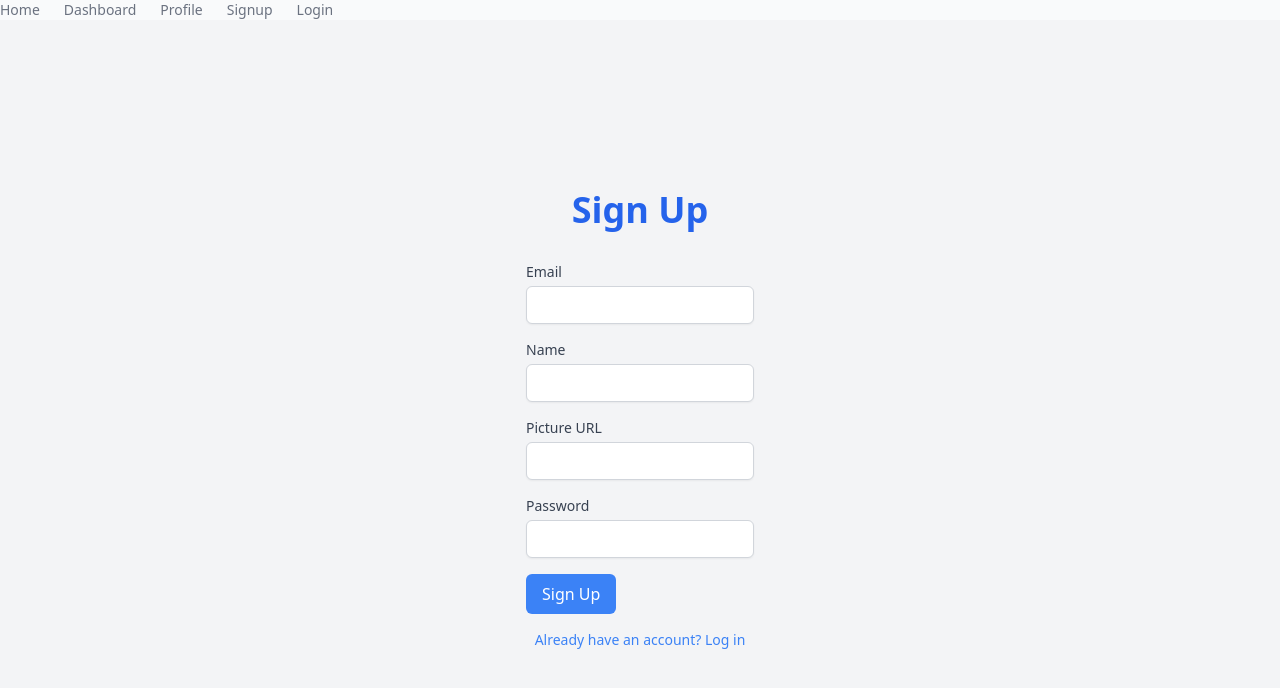
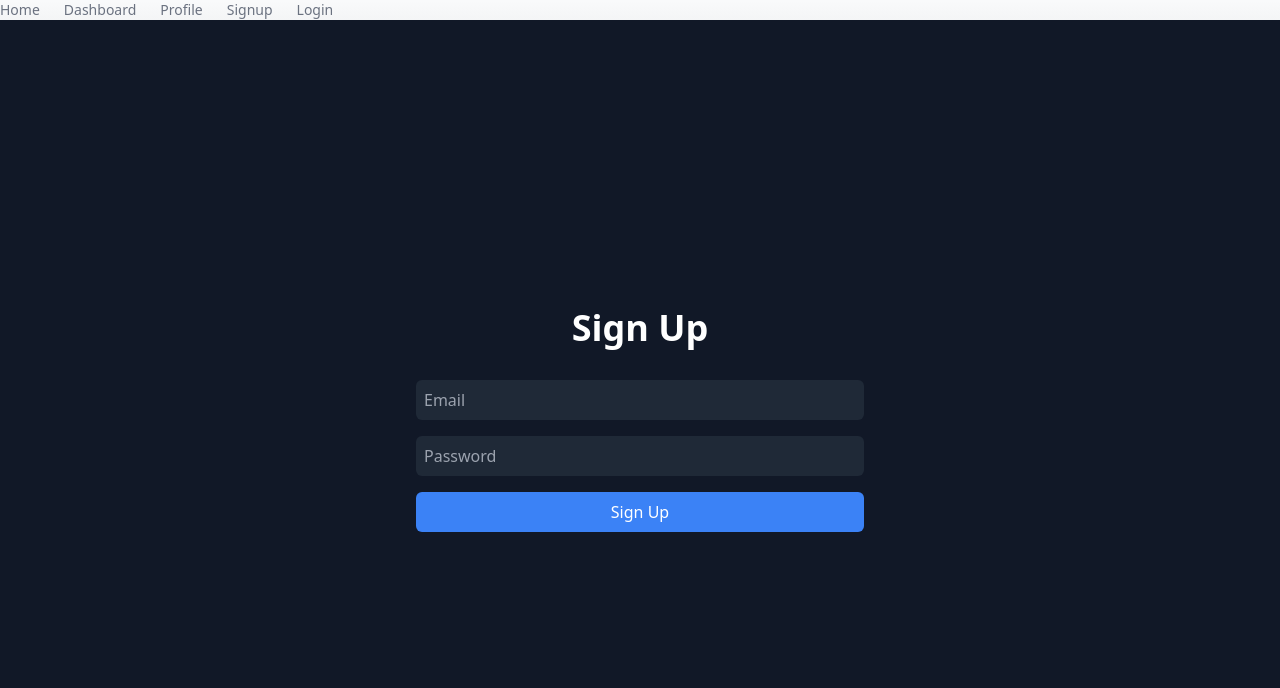
Before and after one commit to abamakbar07/ngondang-next, a Next.js app: page /signup in a window 1280 px wide. Shown: the top 688 px of the page. Built offline with nearby package versions, Linux system fonts and the light colour scheme; sample sign-in values are in the browser's storage.

Commit message:
prepare for auth

```diff
--- a/app/globals.css
+++ b/app/globals.css
@@ -1,18 +1,18 @@
 @tailwind base;
 @tailwind components;
 @tailwind utilities;
-/*
+
 :root {
-  --foreground-rgb: 0, 0, 0;
-  --background-start-rgb: 214, 219, 220;
-  --background-end-rgb: 255, 255, 255;
+  --foreground-rgb: 255, 255, 255;
+  --background-start-rgb: 30, 30, 30;
+  --background-end-rgb: 40, 40, 40;
 }
 
 @media (prefers-color-scheme: dark) {
   :root {
     --foreground-rgb: 255, 255, 255;
-    --background-start-rgb: 0, 0, 0;
-    --background-end-rgb: 0, 0, 0;
+    --background-start-rgb: 30, 30, 30;
+    --background-end-rgb: 40, 40, 40;
   }
 }
 
@@ -30,4 +30,4 @@ body {
   .text-balance {
     text-wrap: balance;
   }
-} */
+}
--- a/app/login/page.tsx
+++ b/app/login/page.tsx
@@ -1,65 +1,57 @@
 'use client'
 
 import { useState } from 'react';
-import { useRouter } from 'next/navigation';
-import { login } from '../../lib/auth';
+import Modal from '../../components/Modal';
 
 export default function LoginPage() {
   const [email, setEmail] = useState('');
   const [password, setPassword] = useState('');
   const [error, setError] = useState('');
-  const router = useRouter();
+  const [isModalOpen, setIsModalOpen] = useState(false);
 
-  const handleSubmit = async (e: React.FormEvent) => {
+  const handleLogin = async (e: React.FormEvent) => {
     e.preventDefault();
     try {
-      await login(email, password);
-      router.push('/dashboard');
-    } catch (err: any) {
-      setError(err.message);
+      // Simulate API call
+      await new Promise((resolve) => setTimeout(resolve, 1000));
+      // Redirect to dashboard on success
+      window.location.href = '/dashboard';
+    } catch (error) {
+      setError('An error occurred during login.');
+      setIsModalOpen(true);
     }
   };
 
   return (
-    <div className="flex flex-col items-center justify-center min-h-screen py-2 bg-gray-100">
-      <h1 className="text-4xl font-bold text-center text-blue-600">Log In</h1>
-      <form onSubmit={handleSubmit} className="mt-8 space-y-4">
-        <div>
-          <label htmlFor="email" className="block text-sm font-medium text-gray-700">Email</label>
+    <div className="flex flex-col items-center justify-center min-h-screen py-2 bg-gray-900 text-white">
+      <h1 className="text-4xl font-bold text-center">Login</h1>
+      <form onSubmit={handleLogin} className="mt-8 flex flex-col w-full max-w-md">
         <input
           type="email"
-            id="email"
+          placeholder="Email"
           value={email}
           onChange={(e) => setEmail(e.target.value)}
-            className="mt-1 block w-full px-3 py-2 border border-gray-300 rounded-md shadow-sm focus:outline-none focus:ring-blue-500 focus:border-blue-500 sm:text-sm"
-            required
+          className="p-2 mb-4 rounded-md bg-gray-800 text-white"
         />
-        </div>
-        <div>
-          <label htmlFor="password" className="block text-sm font-medium text-gray-700">Password</label>
         <input
           type="password"
-            id="password"
+          placeholder="Password"
           value={password}
           onChange={(e) => setPassword(e.target.value)}
-            className="mt-1 block w-full px-3 py-2 border border-gray-300 rounded-md shadow-sm focus:outline-none focus:ring-blue-500 focus:border-blue-500 sm:text-sm"
-            required
+          className="p-2 mb-4 rounded-md bg-gray-800 text-white"
         />
-        </div>
-        {error && <p className="text-red-500 text-sm">{error}</p>}
         <button
           type="submit"
-          className="px-4 py-2 bg-blue-500 text-white rounded-md hover:bg-blue-600 transition-colors"
+          className="p-2 bg-blue-500 text-white rounded-md hover:bg-blue-600 transition-colors"
         >
-          Log In
+          Login
         </button>
       </form>
-      <a
-        href="/signup"
-        className="mt-4 text-sm text-blue-500 hover:underline"
-      >
-        {`Don't have an account? Sign up`}
-      </a>
+      <Modal
+        isOpen={isModalOpen}
+        onClose={() => setIsModalOpen(false)}
+        message={error}
+      />
     </div>
   );
 }
--- a/app/page.tsx
+++ b/app/page.tsx
@@ -1,16 +1,15 @@
+import Link from 'next/link';
+
 export default function Page() {
   return (
-    <div className="flex flex-col items-center justify-center min-h-screen py-2 bg-gray-100">
-      <h1 className="text-4xl font-bold text-center text-blue-600">Welcome to the Home Page</h1>
-      <p className="mt-4 text-lg text-center text-gray-600">
+    <div className="flex flex-col items-center justify-center min-h-screen py-2 bg-gray-900 text-white">
+      <h1 className="text-4xl font-bold text-center text-blue-300">Welcome to the Home Page</h1>
+      <p className="mt-4 text-lg text-center text-gray-400">
         This is a simple home page created with Next.js, TypeScript, and Tailwind CSS.
       </p>
-      <a
-        href="/dashboard"
-        className="mt-8 px-4 py-2 bg-blue-500 text-white rounded-md hover:bg-blue-600 transition-colors"
-      >
+      <Link href="/dashboard" className="mt-8 px-4 py-2 bg-blue-600 text-white rounded-md hover:bg-blue-700 transition-colors">
         Go to Dashboard
-      </a>
+      </Link>
     </div>
   )
 }
--- a/app/profile/page.tsx
+++ b/app/profile/page.tsx
@@ -17,7 +17,7 @@ const ProfilePage = () => {
           setUser(data.user);
         } else {
           const data = await response.json();
-          setError(data.error || 'Failed to fetch user profile');
+          console.log(data.error || 'Failed to fetch user profile');
           router.push('/auth/login');
         }
       } catch (err) {
--- a/app/signup/page.tsx
+++ b/app/signup/page.tsx
@@ -1,110 +1,57 @@
 'use client'
 
 import { useState } from 'react';
-import { useRouter } from 'next/navigation';
-import { signup } from '../../lib/auth';
+import Modal from '../../components/Modal';
 
 export default function SignupPage() {
   const [email, setEmail] = useState('');
-  const [name, setName] = useState('');
-  const [picture, setPicture] = useState('');
   const [password, setPassword] = useState('');
   const [error, setError] = useState('');
-  const router = useRouter();
+  const [isModalOpen, setIsModalOpen] = useState(false);
 
-  const validateEmail = (email: string): boolean => {
-    const emailRegex = /^[^\s@]+@[^\s@]+\.[^\s@]+$/;
-    return emailRegex.test(email);
-  };
-
-  const validatePassword = (password: string): boolean => {
-    return password.length >= 6; // Assuming a minimum password length of 6 characters
-  };
-
-  const handleSubmit = async (e: React.FormEvent) => {
+  const handleSignup = async (e: React.FormEvent) => {
     e.preventDefault();
-    setError('');
-
-    if (!validateEmail(email)) {
-      setError('Invalid email address');
-      return;
-    }
-
-    if (!validatePassword(password)) {
-      setError('Password must be at least 6 characters long');
-      return;
-    }
-
     try {
-      await signup(email, name, picture, password);
-      router.push('/login');
-    } catch (err: any) {
-      setError(err.message);
+      // Simulate API call
+      await new Promise((resolve) => setTimeout(resolve, 1000));
+      // Redirect to login on success
+      window.location.href = '/login';
+    } catch (error) {
+      setError('An error occurred during signup.');
+      setIsModalOpen(true);
     }
   };
 
   return (
-    <div className="flex flex-col items-center justify-center min-h-screen py-2 bg-gray-100">
-      <h1 className="text-4xl font-bold text-center text-blue-600">Sign Up</h1>
-      <form onSubmit={handleSubmit} className="mt-8 space-y-4">
-        <div>
-          <label htmlFor="email" className="block text-sm font-medium text-gray-700 custom-cursor-default-hover">Email</label>
+    <div className="flex flex-col items-center justify-center min-h-screen py-2 bg-gray-900 text-white">
+      <h1 className="text-4xl font-bold text-center">Sign Up</h1>
+      <form onSubmit={handleSignup} className="mt-8 flex flex-col w-full max-w-md">
         <input
           type="email"
-            id="email"
+          placeholder="Email"
           value={email}
           onChange={(e) => setEmail(e.target.value)}
-            className="mt-1 block w-full px-3 py-2 border border-gray-300 rounded-md shadow-sm focus:outline-none focus:ring-blue-500 focus:border-blue-500 sm:text-sm"
-            required
+          className="p-2 mb-4 rounded-md bg-gray-800 text-white"
         />
-        </div>
-        <div>
-          <label htmlFor="name" className="block text-sm font-medium text-gray-700 custom-cursor-default-hover">Name</label>
-          <input
-            type="text"
-            id="name"
-            value={name}
-            onChange={(e) => setName(e.target.value)}
-            className="mt-1 block w-full px-3 py-2 border border-gray-300 rounded-md shadow-sm focus:outline-none focus:ring-blue-500 focus:border-blue-500 sm:text-sm"
-            required
-          />
-        </div>
-        <div>
-          <label htmlFor="picture" className="block text-sm font-medium text-gray-700 custom-cursor-default-hover">Picture URL</label>
-          <input
-            type="text" // change into url later
-            id="picture"
-            value={picture}
-            onChange={(e) => setPicture(e.target.value)}
-            className="mt-1 block w-full px-3 py-2 border border-gray-300 rounded-md shadow-sm focus:outline-none focus:ring-blue-500 focus:border-blue-500 sm:text-sm"
-            required
-          />
-        </div>
-        <div>
-          <label htmlFor="password" className="block text-sm font-medium text-gray-700 custom-cursor-default-hover">Password</label>
         <input
           type="password"
-            id="password"
+          placeholder="Password"
           value={password}
           onChange={(e) => setPassword(e.target.value)}
-            className="mt-1 block w-full px-3 py-2 border border-gray-300 rounded-md shadow-sm focus:outline-none focus:ring-blue-500 focus:border-blue-500 sm:text-sm"
-            required
+          className="p-2 mb-4 rounded-md bg-gray-800 text-white"
         />
-        </div>
-        {error && <p className="text-red-500 text-sm">{error}</p>}
         <button
           type="submit"
-          className="px-4 py-2 bg-blue-500 text-white rounded-md hover:bg-blue-600 transition-colors"
+          className="p-2 bg-blue-500 text-white rounded-md hover:bg-blue-600 transition-colors"
         >
           Sign Up
         </button>
       </form>
-      <a
-        href="/login"
-        className="mt-4 text-sm text-blue-500 hover:underline"
-      >
-        Already have an account? Log in
-      </a>
+      <Modal
+        isOpen={isModalOpen}
+        onClose={() => setIsModalOpen(false)}
+        message={error}
+      />
     </div>
   );
 }
--- /dev/null
+++ b/components/Modal.tsx
@@ -0,0 +1,28 @@
+import React from 'react';
+
+interface ModalProps {
+  isOpen: boolean;
+  onClose: () => void;
+  message: string;
+}
+
+const Modal: React.FC<ModalProps> = ({ isOpen, onClose, message }) => {
+  if (!isOpen) return null;
+
+  return (
+    <div className="fixed inset-0 flex items-center justify-center z-50">
+      <div className="absolute inset-0 bg-black opacity-50"></div>
+      <div className="bg-gray-800 text-white p-6 rounded-lg relative">
+        <p className="text-lg">{message}</p>
+        <button
+          onClick={onClose}
+          className="mt-4 px-4 py-2 bg-blue-500 text-white rounded-md hover:bg-blue-600 transition-colors"
+        >
+          Close
+        </button>
+      </div>
+    </div>
+  );
+};
+
+export default Modal;
```
Also changed, not shown: app/dashboard/page.tsx (+28 -16 lines). Lines whose indentation alone changed are shown as unchanged.
